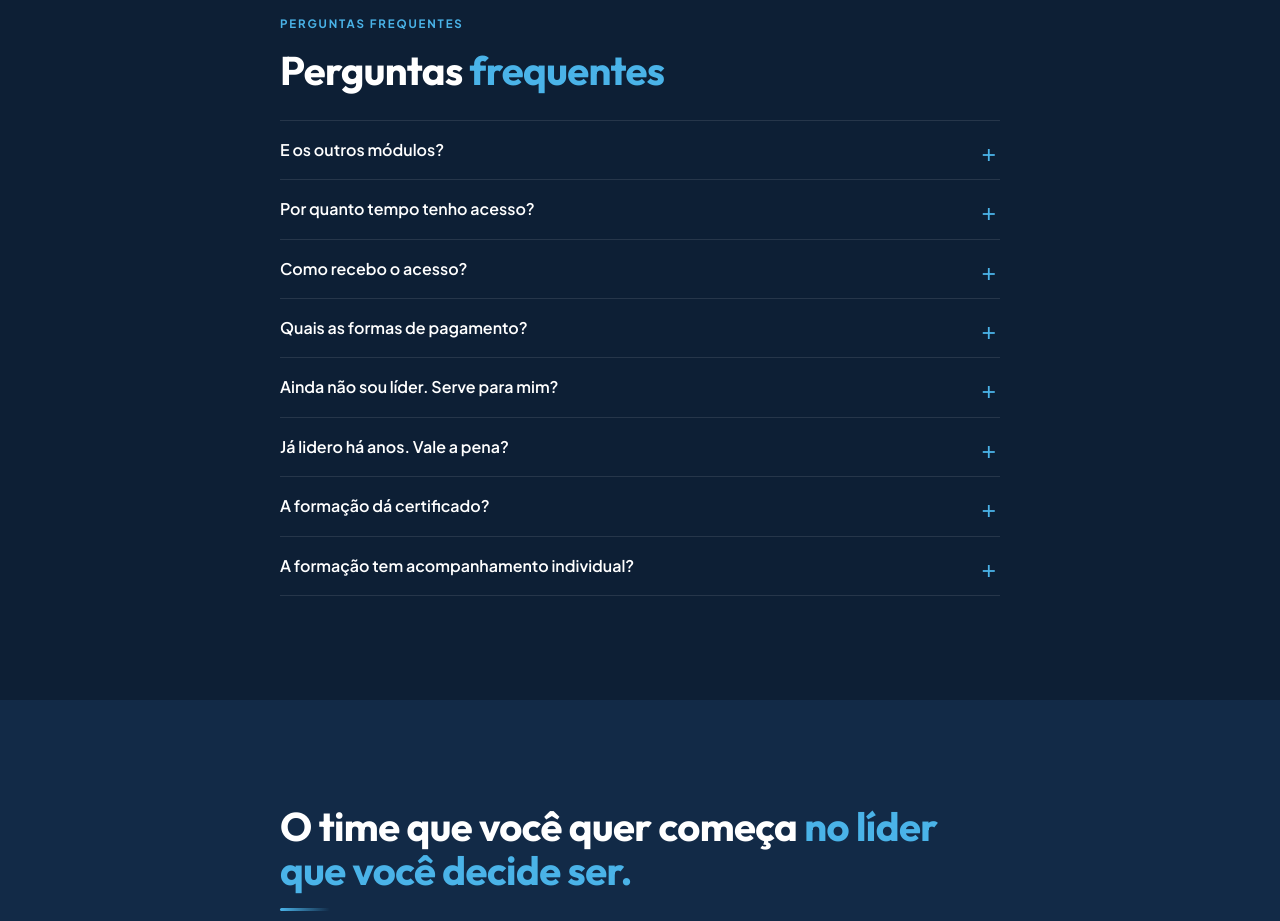
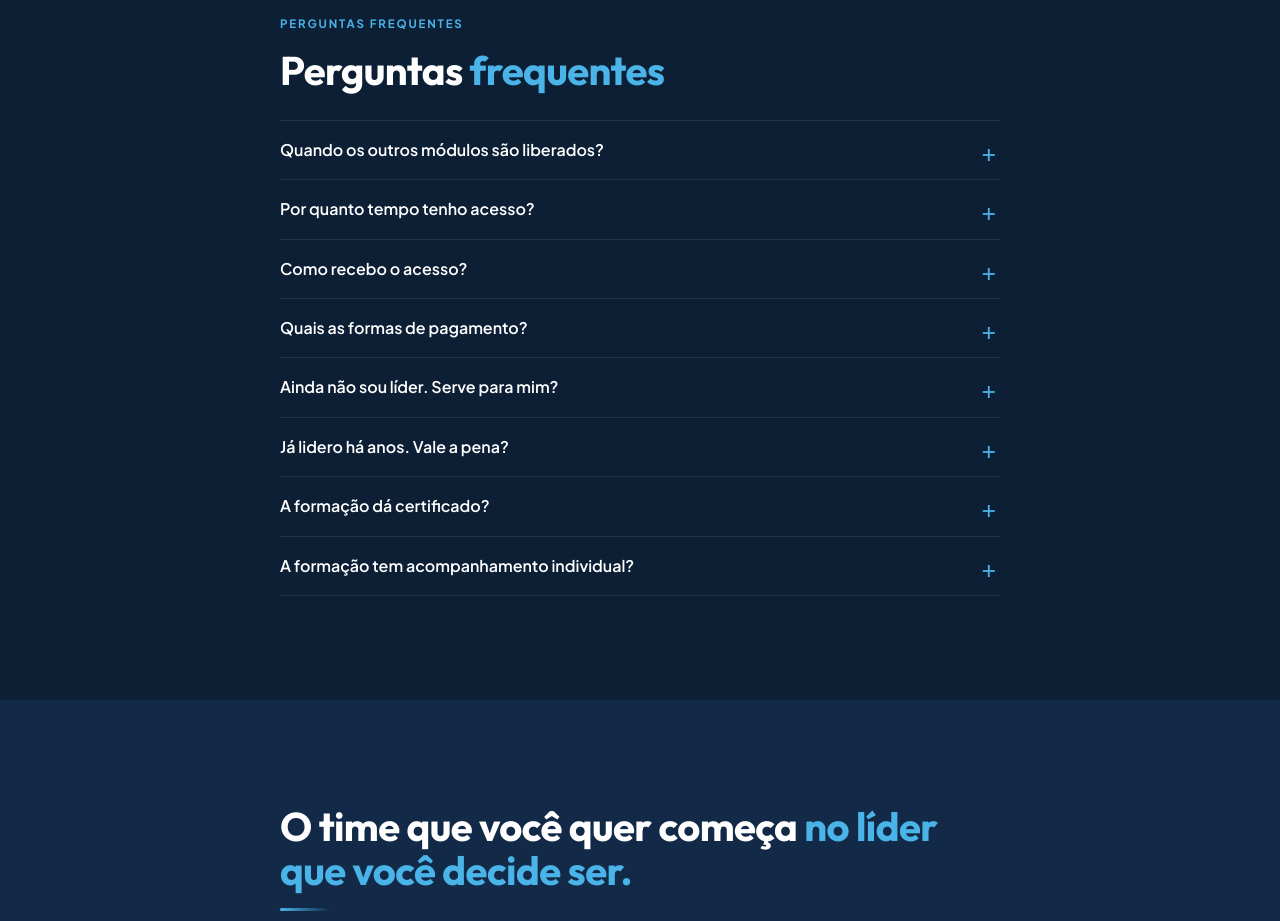
Before and after one commit to oyurygarcia/yurygarcia-site, a plain HTML site: page lap/index.html in a window 1280 px wide. Shown: the part 6960-7881 px from the top of the page. Drawn offline with Linux system fonts and the light colour scheme.

Commit message:
LAP: ajuste de título nas perguntas frequentes
Co-Authored-By: Claude Fable 5.2 <noreply@anthropic.com>

```diff
--- a/lap/index.html
+++ b/lap/index.html
@@ -282,7 +282,7 @@ footer{background:var(--navy);text-align:center;padding:36px 16px 44px;font-weig
     <div class="label">Perguntas frequentes</div>
     <h2>Perguntas <em>frequentes</em></h2>
     <div class="faq">
-      <details><summary>E os outros módulos?</summary><p>São liberados nas semanas seguintes, na mesma área de alunos. Fazem parte da sua compra.</p></details>
+      <details><summary>Quando os outros módulos são liberados?</summary><p>São liberados nas semanas seguintes, na mesma área de alunos. Fazem parte da sua compra.</p></details>
       <details><summary>Por quanto tempo tenho acesso?</summary><p>Por 1 ano a partir da compra.</p></details>
       <details><summary>Como recebo o acesso?</summary><p>Por e-mail, logo depois do pagamento.</p></details>
       <details><summary>Quais as formas de pagamento?</summary><p>Pix ou cartão.</p></details>
```
